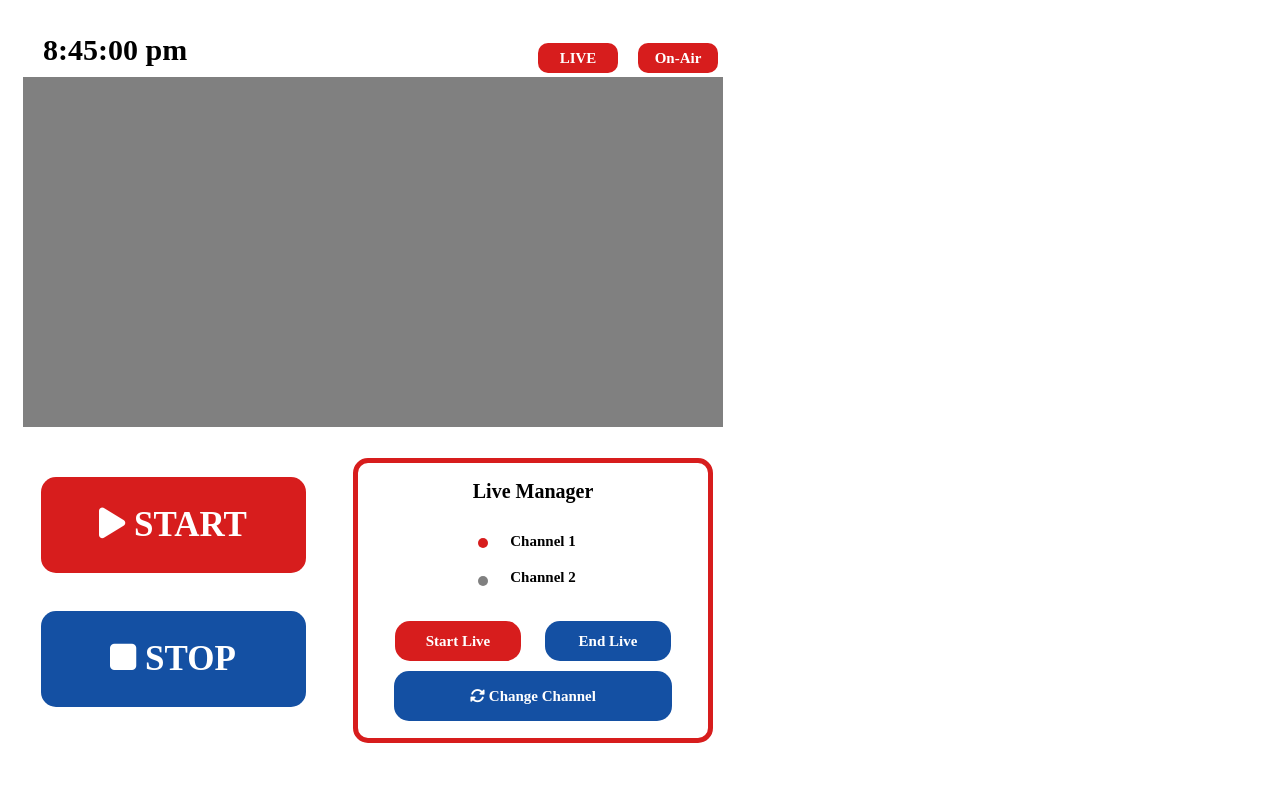
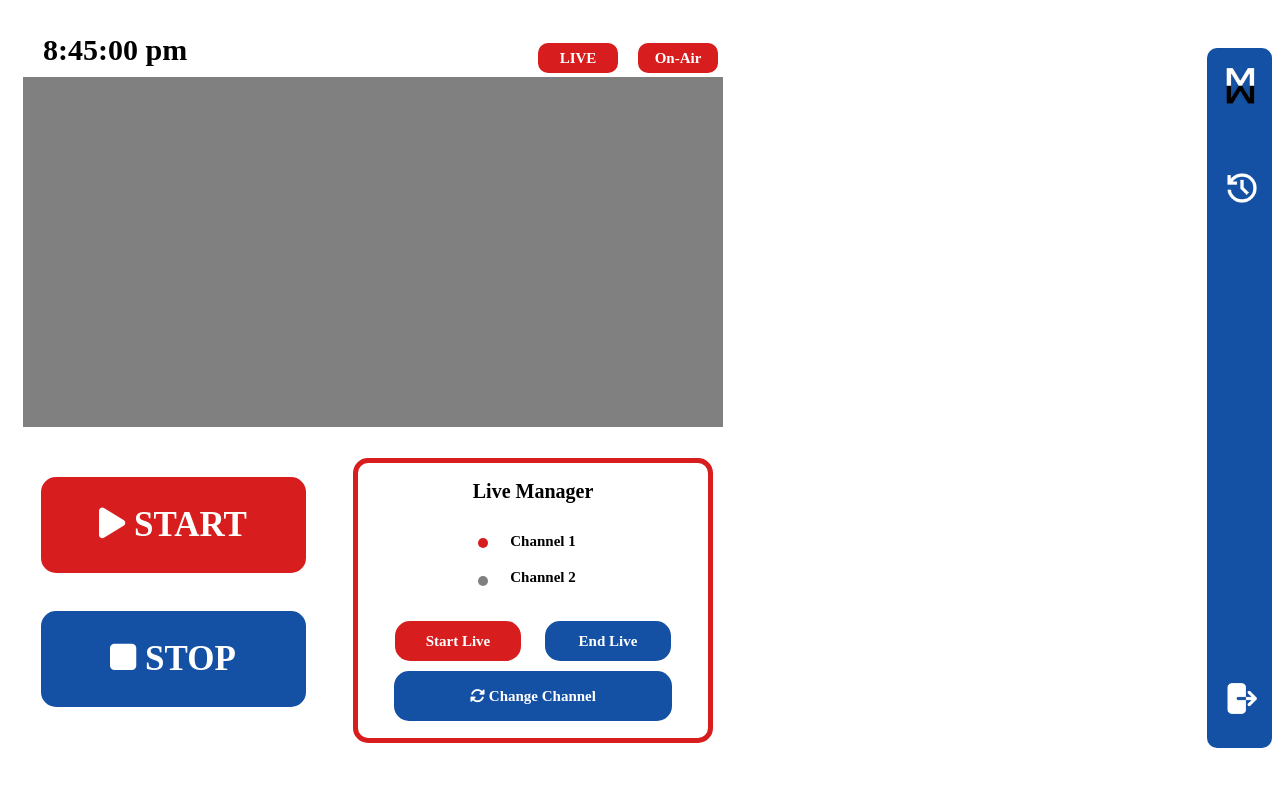
Before and after one commit to JanMichaelTugade/Webtech_FinalsProject, a PHP site: page /cms.html in a window 1280 px wide. Shown: the top 787 px of the page. Run offline with PHP 8.4, Linux system fonts and the light colour scheme.

Commit message:
added sidebar on the cms

```diff
--- a/cms.html
+++ b/cms.html
@@ -45,7 +45,16 @@
             <div id="uploadedFilesPanel"></div>
             <div id="timeSlotsPanel"> </div>
         <div id="playerPanel"></div>
-        <div id="sideNav"></div>
+        <div id="sidebar">
+            <img src="Resources/mmlogo.png" id="mmlogo2" draggable="false">
+            <a href="logs.html">
+                <img src="Resources/Historylogo.png" id="historyIcon" draggable="false">
+            </a>
+
+            <a href="login.html">
+                <img src="Resources/logout.png" id="logoutIcon" draggable="false">
+            </a>
+        </div>
     </body>
 
 </html>
--- a/style.css
+++ b/style.css
@@ -4,6 +4,9 @@
     font-family: 'Open Sans', sans-serif;
 } */
 /* TABLE USER MANAGEMENT */
+
+
+
 .titleUM h1{
     margin-left: 70px;
     margin-top: 45px;
@@ -547,3 +550,51 @@ img[alt="slulogo"]{
     background-color: gray;
     border-radius: 10px;
 }
+
+#sidebar{
+    float: right;
+    position: relative;
+    top: 40px;
+    width: 65px;
+    height: 700px;
+    background-color: #1450a3;
+    border-radius: 10px;
+}
+
+#mmlogo2{
+    width: 30px;
+    height: auto;
+    margin: 0;
+    position: relative;
+    top: 18px;
+    left: 18px;
+}
+
+#historyIcon {
+    width: 30px;
+    height: auto;
+    margin: 0;
+    position: absolute;
+    top: 125px;
+    right: 15px;
+    transition: transform 0.2s;
+}
+
+#historyIcon:hover{
+    transform: scale(1.3);
+}
+
+
+
+#logoutIcon{
+    width: 30px;
+    height: auto;
+    position: absolute;
+    top: 635px;
+    right: 15px;
+    transition: transform 0.2s;
+}
+
+#logoutIcon:hover{
+    transform: scale(1.3);
+}
```
Also changed, not shown: Resources/Historylogo.png (added), Resources/logout.png (added).
